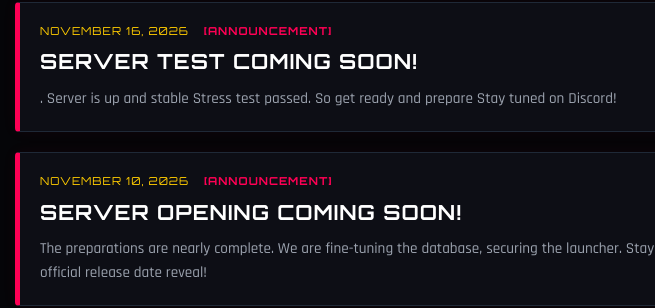
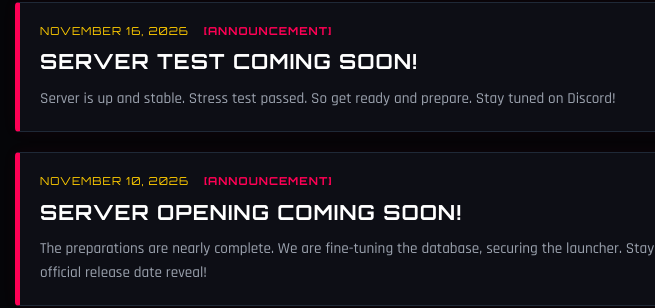
Before and after one commit to ScarletBlade26/Scarletblade, a plain HTML site: page index.html in a window 1280 px wide. Shown: the part 508-816 px from the top of the page, 205-860 px from the left. Drawn offline with Linux system fonts and the light colour scheme.

Commit message:
Fix HTML encoding issues and clean up formatting

```diff
--- a/index.html
+++ b/index.html
@@ -215,8 +215,8 @@
                     <span class="badge">[ANNOUNCEMENT]</span>
                 </div>
                 <h3>Server Test Coming Soon!</h3>
-                <p>. Server is up and stable
-Stress test passed.  So get ready and prepare  Stay tuned on Discord!</p>
+                <p> Server is up and stable.
+Stress test passed.  So get ready and prepare.  Stay tuned on Discord!</p>
             </div>
 
             <!-- News Entry 1 (Important / Announcement) -->
```
